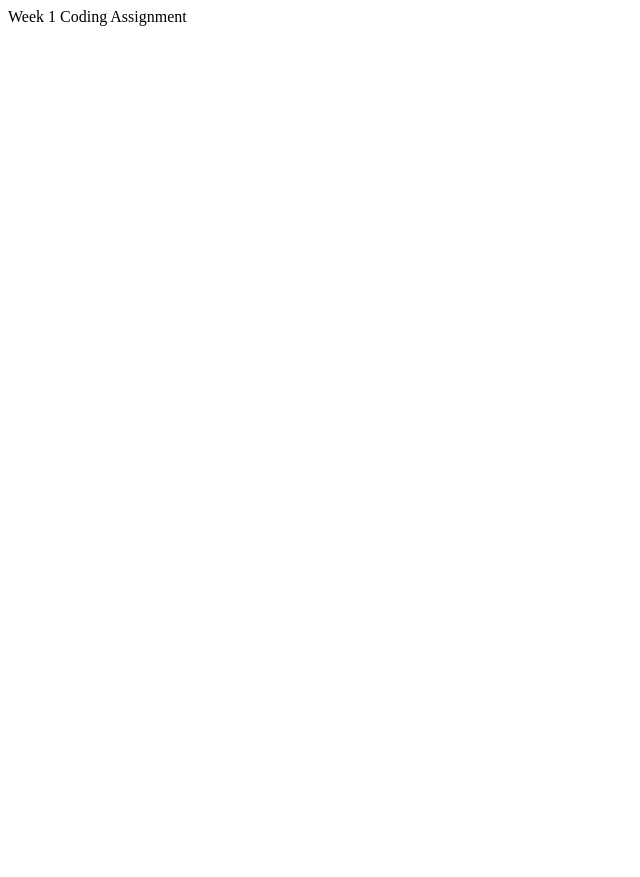
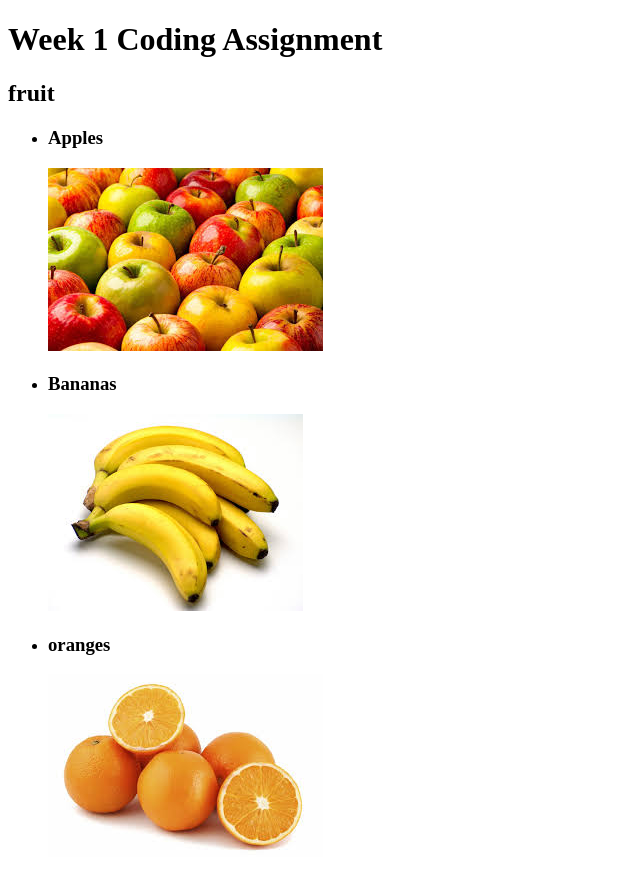
Before and after one commit to Merrywindl/week1, a plain HTML site: page assignment/index.html in a window 1280 px wide. Shown: the whole page, without its empty margins (0-640 px from the left). Before the commit the page ends 800 px from the top, so only its background shows below. Drawn offline with Linux system fonts and the light colour scheme.

Commit message:
complete week1

```diff
--- a/assignment/index.html
+++ b/assignment/index.html
@@ -3,11 +3,29 @@
 <head>
     <meta charset="UTF-8">
     <meta name="viewport" content="width=device-width, initial-scale=1.0">
-    <title>Index</title>
+    <title>Index = page1</title>
 </head>
 <body>
 
-    <header>Week 1 Coding Assignment</header>
+    <header><h1>Week 1 Coding Assignment</h1></header>
+
+    <h2>fruit</h2>
+    <ul>
+        <li>
+            <h3>Apples</h3>
+        </li>
+        <img src="/images/Apples.jpg" alt="">
+
+        <li>
+            <h3>Bananas</h3>
+        </li>
+        <img src="/images/bananas.jpg" alt="">
+        <li>
+            <h3>oranges</h3>
+        </li>
+        <img src="/images/Oranges.jpg" alt="">
+    </ul>
+
 
 </body>
 </html>
```
Also changed, not shown: assignment/table.html (+2 -4 lines), assignment/Form.html (renamed from assignment/secondpage.html), images/Apples.jpg (added), images/Oranges.jpg (added), images/bananas.jpg (added).
